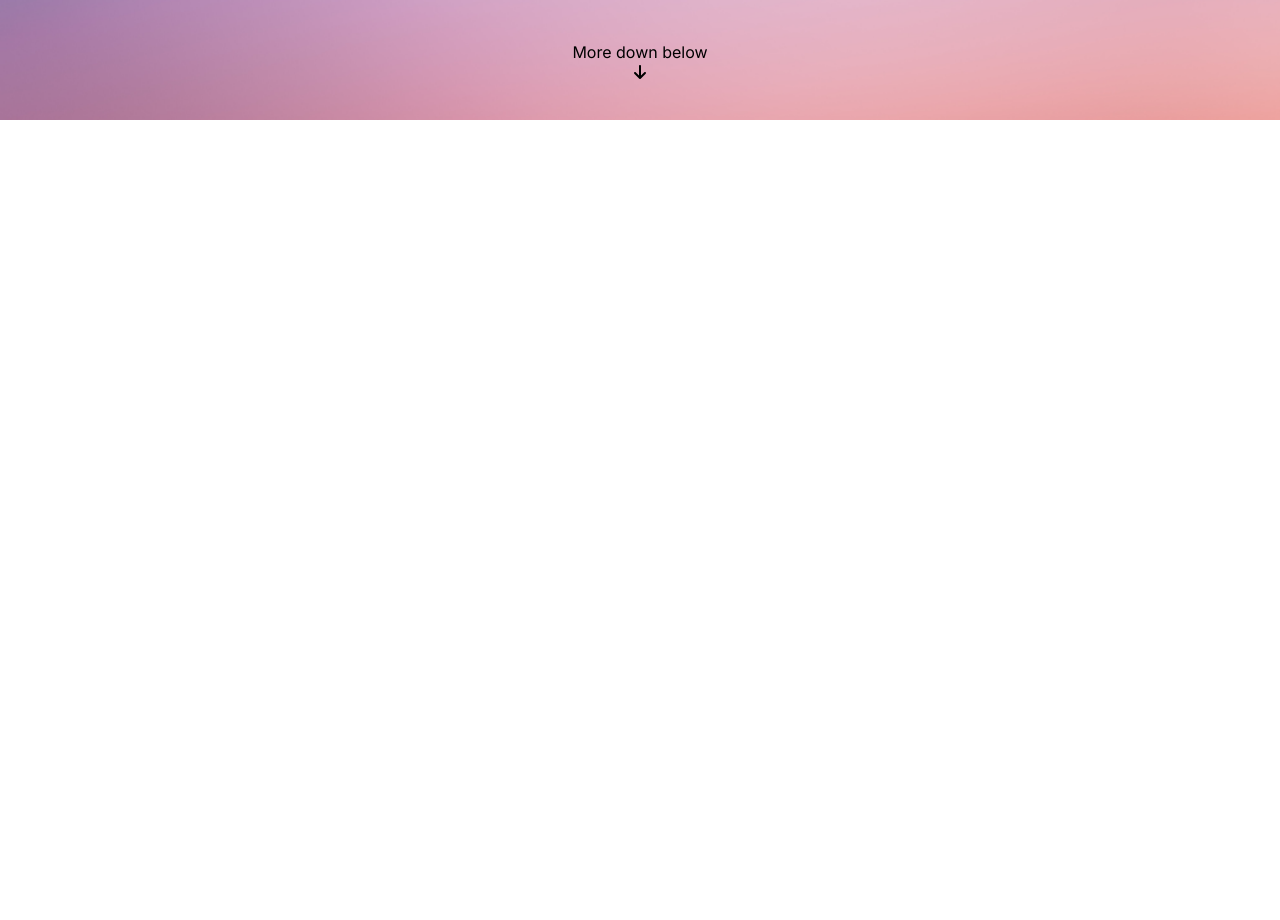
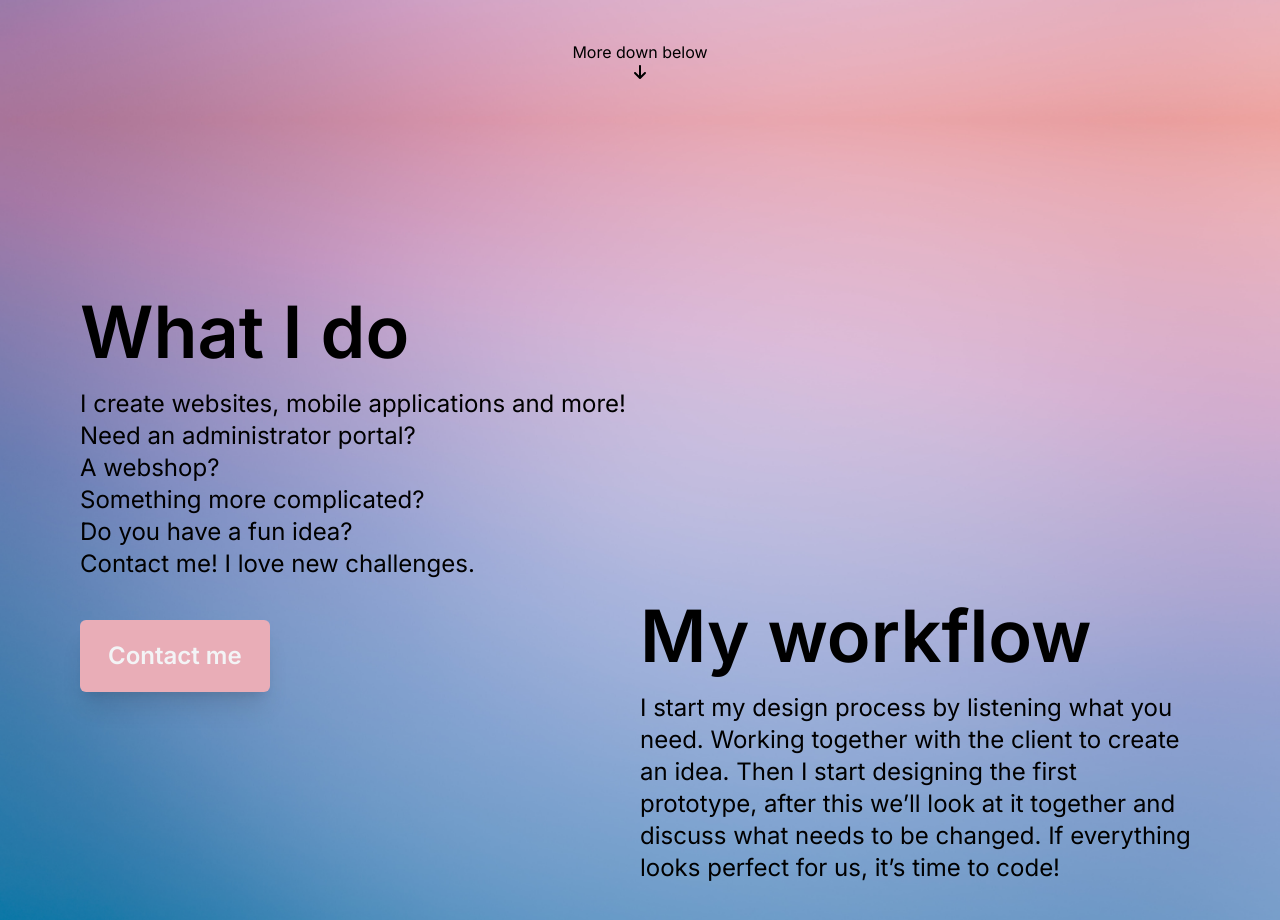
Before and after one commit to ElenaDierickx/Portfolio-Next, a Next.js app: page / in a window 1280 px wide. Shown: the part 680-1600 px from the top of the page. Before the commit the page ends 800 px from the top, so only its background shows below. Built offline with nearby package versions, Linux system fonts and the light colour scheme.

Commit message:
What I do

```diff
--- /dev/null
+++ b/pages/components/contactButton.js
@@ -0,0 +1,13 @@
+export default function ContactButton(props) {
+    return (
+        <button
+            className={[
+                "py-5 px-7 bg-[#E9ADB7] rounded-md text-gray-100 text-2xl font-semibold transition ease-in-out hover:scale-105 duration-300 shadow-xl " +
+                    props.className,
+            ]}
+            onClick={props.toContact}
+        >
+            Contact me
+        </button>
+    );
+}
--- a/pages/index.js
+++ b/pages/index.js
@@ -3,6 +3,7 @@ import Image from "next/image";
 import Navbar from "./components/navbar";
 import { FontAwesomeIcon } from "@fortawesome/react-fontawesome";
 import { faArrowDown } from "@fortawesome/free-solid-svg-icons";
+import ContactButton from "./components/contactButton";
 
 export default function Home() {
     return (
@@ -14,9 +15,9 @@ export default function Home() {
             </Head>
 
             <main className="h-full w-full font-inter">
-                <div className="bg-pinkblue bg-cover bg-center h-full w-full">
+                <div className="h-full w-full">
                     <Navbar />
-                    <div className="h-[100vh] flex flex-col justify-between">
+                    <div className="h-[100vh] flex flex-col justify-between bg-pinkblue bg-cover bg-center ">
                         <div className="md:mx-20 mx-10 pt-44">
                             <h2 className="lg:text-8xl lg:w-[54rem] md:w-[40rem] md:text-7xl text-6xl sm:w-[34rem] ">
                                 I create your web & mobile solutions!
@@ -30,6 +31,28 @@ export default function Home() {
                             <FontAwesomeIcon className="w-4 h-4" icon={faArrowDown} />
                         </div>
                     </div>
+                    <div className="h-[100vh] flex sm:flex-row flex-col sm:justify-between bg-bluepink bg-cover bg-center ">
+                        <div className="md:ml-20 ml-10 sm:pt-44 pt-20 sm:w-2/4 w-3/4">
+                            <h3 className="font-semibold xl:text-7xl lg:text-6xl md:text-5xl text-4xl">What I do</h3>
+                            <div className="pt-5 w-full xl:text-2xl lg:text-xl md:text-lg">
+                                <p>I create websites, mobile applications and more!</p>
+                                <p>Need an administrator portal?</p>
+                                <p>A webshop?</p>
+                                <p>Something more complicated?</p>
+                                <p>Do you have a fun idea?</p>
+                                <p>Contact me! I love new challenges.</p>
+                            </div>
+                            <ContactButton className="mt-10" />
+                        </div>
+                        <div className="md:mr-20 sm:mr-10 mr-0 sm:ml-0 ml-10 pt-10 sm:pt-[30rem] sm:w-2/4 w-3/4">
+                            <h4 className="font-semibold xl:text-7xl lg:text-6xl md:text-5xl text-4xl">My workflow</h4>
+                            <p className="pt-5 w-full xl:text-2xl lg:text-xl md:text-lg">
+                                I start my design process by listening what you need. Working together with the client to create an idea. Then I start
+                                designing the first prototype, after this we’ll look at it together and discuss what needs to be changed. If
+                                everything looks perfect for us, it’s time to code!
+                            </p>
+                        </div>
+                    </div>
                 </div>
             </main>
 
--- a/tailwind.config.js
+++ b/tailwind.config.js
@@ -5,6 +5,7 @@ module.exports = {
         extend: {
             backgroundImage: {
                 pinkblue: "url('/img/background.jpg')",
+                bluepink: "url('/img/background2.jpg')",
             },
             fontFamily: {
                 inter: ["Inter", "sans-serif"],
```
Also changed, not shown: public/img/background2.jpg (added).
